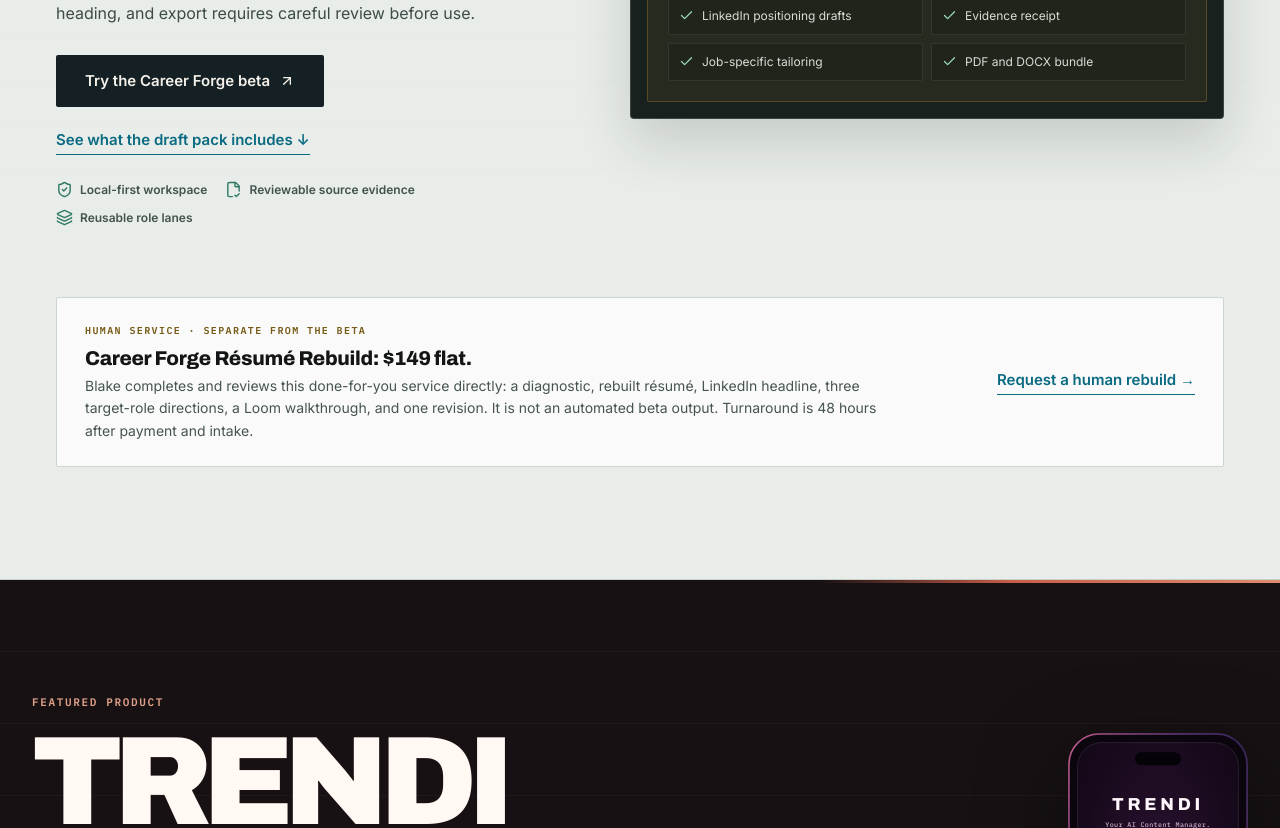
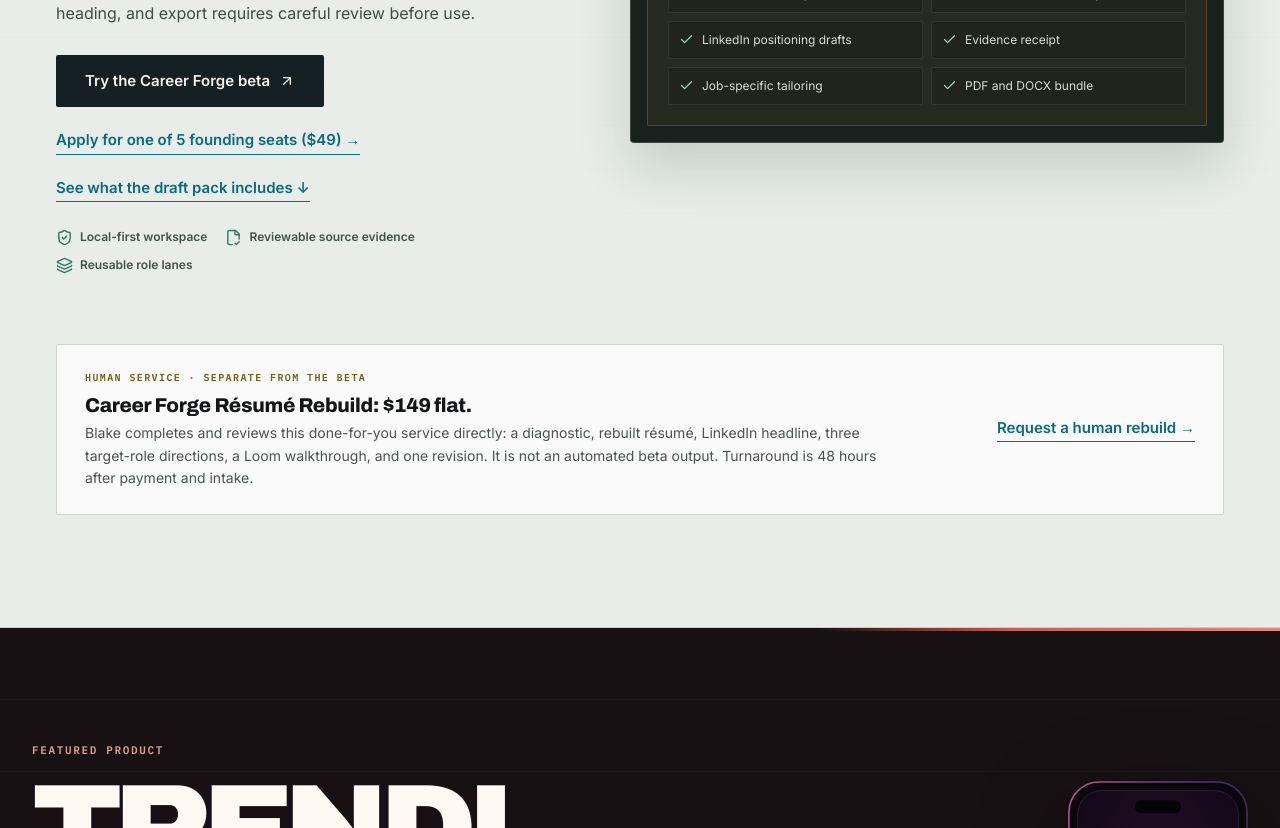
Before and after one commit to koinophobia-labs/koinophobia-labs-site, a Next.js app: page / in a window 1280 px wide. Shown: the part 1960-2788 px from the top of the page. Built offline with nearby package versions, Linux system fonts and the light colour scheme.

Commit message:
Link Career Forge founding cohort from homepage

```diff
--- a/components/home/HomeCareerForge.tsx
+++ b/components/home/HomeCareerForge.tsx
@@ -30,6 +30,8 @@ const PACK = [
   "PDF and DOCX bundle",
 ];
 
+const FOUNDING_COHORT_HREF = `${founderLinks.careerForge}/founding-beta`;
+
 const REBUILD_HREF =
   "mailto:koinophobia999@gmail.com?subject=Career%20Forge%20Resume%20Rebuild&body=Name%3A%0ACurrent%20role%20or%20background%3A%0ATarget%20roles%3A%0AWhat%20is%20not%20working%20in%20your%20current%20resume%3A%0A";
 
@@ -60,6 +62,9 @@ export default function HomeCareerForge() {
             >
               Try the Career Forge beta
               <ArrowUpRight size={16} aria-hidden="true" />
+            </a>
+            <a className="kl-link" href={FOUNDING_COHORT_HREF} target="_blank" rel="noreferrer">
+              Apply for one of 5 founding seats ($49) →
             </a>
             <a className="kl-link" href="#career-forge-pack">
               See what the draft pack includes ↓
```
